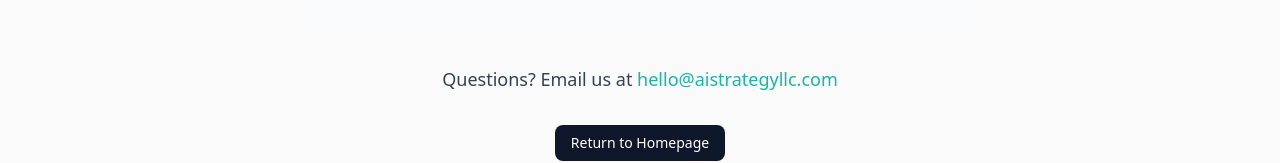
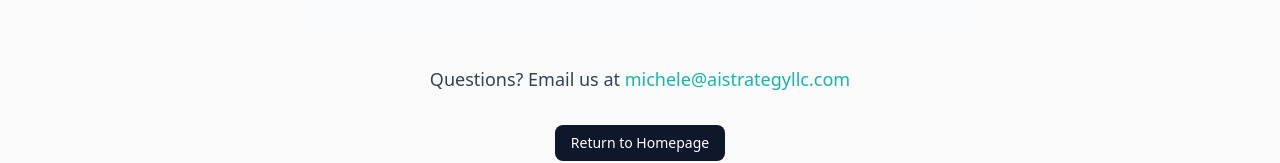
Before and after one commit to juliep2723/ai-fluency-sprint, a Next.js app: page /success in a window 1280 px wide. Shown: the part 565-728 px from the top of the page. Built offline with nearby package versions, Linux system fonts and the light colour scheme.

Commit message:
Update contact email from hello@ to michele@aistrategyllc.com

```diff
--- a/app/privacy/page.tsx
+++ b/app/privacy/page.tsx
@@ -89,7 +89,7 @@ export default function Privacy() {
           </p>
           <p className="text-gray-700 text-lg">
             AI Strategy LLC<br />
-            Email: hello@aistrategyllc.com
+            Email: michele@aistrategyllc.com
           </p>
         </div>
       </section>
--- a/app/story/page.tsx
+++ b/app/story/page.tsx
@@ -7,7 +7,7 @@ import { Card } from '@/components/ui/card'
 export default function Story() {
   const handleStripeCheckout = () => {
     // TODO: Implement Stripe checkout
-    alert('Stripe checkout will be implemented here. For now, email us at hello@aistrategyllc.com to get started!')
+    alert('Stripe checkout will be implemented here. For now, email us at michele@aistrategyllc.com to get started!')
   }
 
   return (
@@ -298,7 +298,7 @@ export default function Story() {
             <div className="bg-white p-8 rounded-xl shadow-md">
               <h3 className="text-2xl font-semibold text-navy mb-4">How do I schedule?</h3>
               <p className="text-gray-700 text-xl">
-                After purchase, email us at hello@aistrategyllc.com with your preferred start date and we'll send you calendar options within 24 hours.
+                After purchase, email us at michele@aistrategyllc.com with your preferred start date and we'll send you calendar options within 24 hours.
               </p>
             </div>
           </div>
--- a/app/success/page.tsx
+++ b/app/success/page.tsx
@@ -35,8 +35,8 @@ export default function Success() {
 
         <p className="text-gray-700 mb-8 text-lg">
           Questions? Email us at{' '}
-          <a href="mailto:hello@aistrategyllc.com" className="text-teal hover:underline">
-            hello@aistrategyllc.com
+          <a href="mailto:michele@aistrategyllc.com" className="text-teal hover:underline">
+            michele@aistrategyllc.com
           </a>
         </p>
 
--- a/app/terms/page.tsx
+++ b/app/terms/page.tsx
@@ -38,7 +38,7 @@ export default function Terms() {
               Experience your first session risk-free. If you don't have at least one breakthrough moment, we'll refund 100% of your payment.
             </p>
             <p className="text-gray-700 mt-2 text-lg">
-              To request a refund under this guarantee, you must notify us within 48 hours after your first session via email at hello@aistrategyllc.com.
+              To request a refund under this guarantee, you must notify us within 48 hours after your first session via email at michele@aistrategyllc.com.
             </p>
           </div>
 
@@ -97,7 +97,7 @@ export default function Terms() {
           </p>
           <p className="text-gray-700 text-lg">
             AI Strategy LLC<br />
-            Email: hello@aistrategyllc.com
+            Email: michele@aistrategyllc.com
           </p>
         </div>
       </section>
--- a/components/Footer.tsx
+++ b/components/Footer.tsx
@@ -17,7 +17,7 @@ export default function Footer() {
             <Link href="/terms" className="hover:opacity-80">
               Terms of Service
             </Link>
-            <a href="mailto:hello@aistrategyllc.com" className="hover:opacity-80">
+            <a href="mailto:michele@aistrategyllc.com" className="hover:opacity-80">
               Contact
             </a>
           </div>
```
